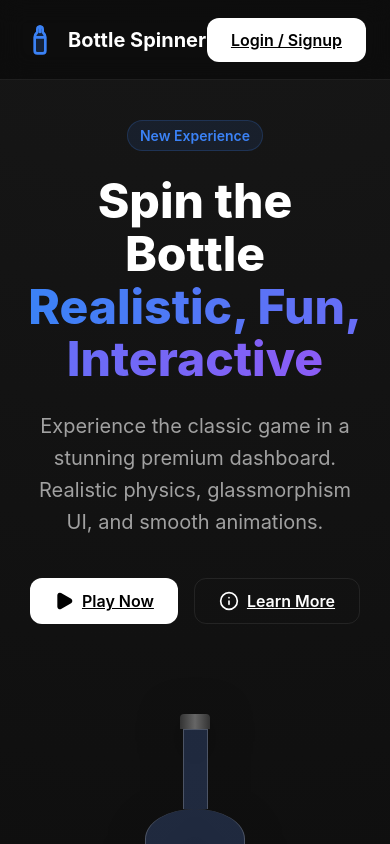
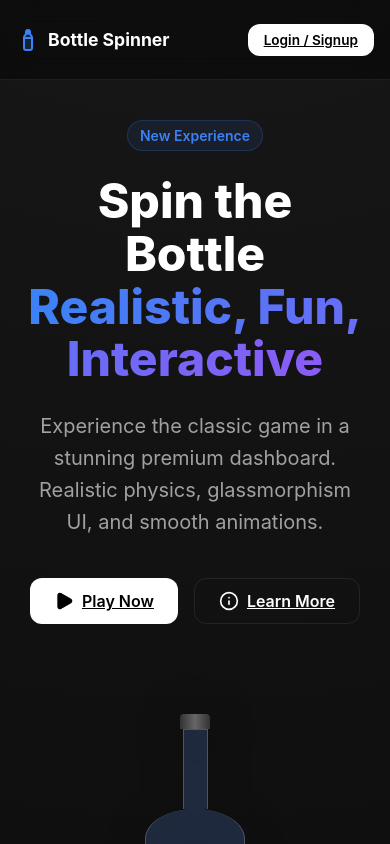
Before and after one commit to nikhilbhiw18/Bottle-Spinner-Game, a Next.js app: page / in a window 390 px wide. Shown: the top 844 px of the page. Built offline with nearby package versions, Linux system fonts and the light colour scheme.

Commit message:
Fix mobile responsivensess for navbar and player indicators

```diff
--- a/src/app/play/page.tsx
+++ b/src/app/play/page.tsx
@@ -170,8 +170,8 @@ const PlayPage = () => {
                        key={i}
                        className={`${styles.playerIndicator} ${winner === name ? styles.winnerIndicator : ''}`}
                        style={{
-                         transform: `translate(-50%, -50%) rotate(${angle}deg) translateY(-310px) rotate(${-angle}deg)`
-                       }}
+                         '--angle': `${angle}deg`,
+                       } as React.CSSProperties}
                      >
                        <div className={styles.playerAvatar}>
                          <Users size={16} />
--- a/src/components/Navbar/Navbar.module.css
+++ b/src/components/Navbar/Navbar.module.css
@@ -63,3 +63,24 @@
     display: none;
   }
 }
+
+@media (max-width: 600px) {
+  .container {
+    padding: 0 16px;
+  }
+
+  .logo {
+    font-size: 1.1rem;
+    gap: 8px;
+  }
+
+  .logoIcon {
+    width: 24px;
+    height: 24px;
+  }
+
+  .auth :global(.btn-primary) {
+    padding: 8px 16px;
+    font-size: 0.85rem;
+  }
+}
```
Also changed, not shown: src/app/play/play.module.css (+22 -3 lines).
